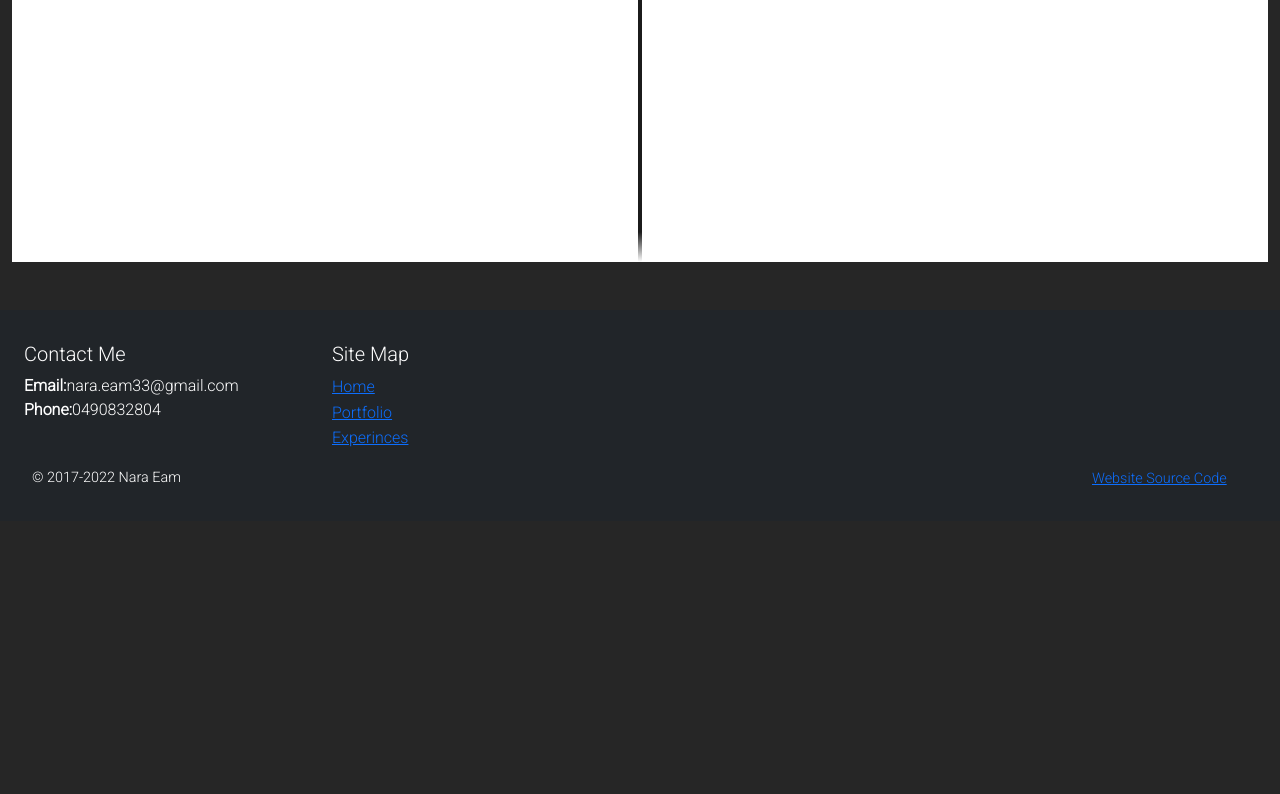
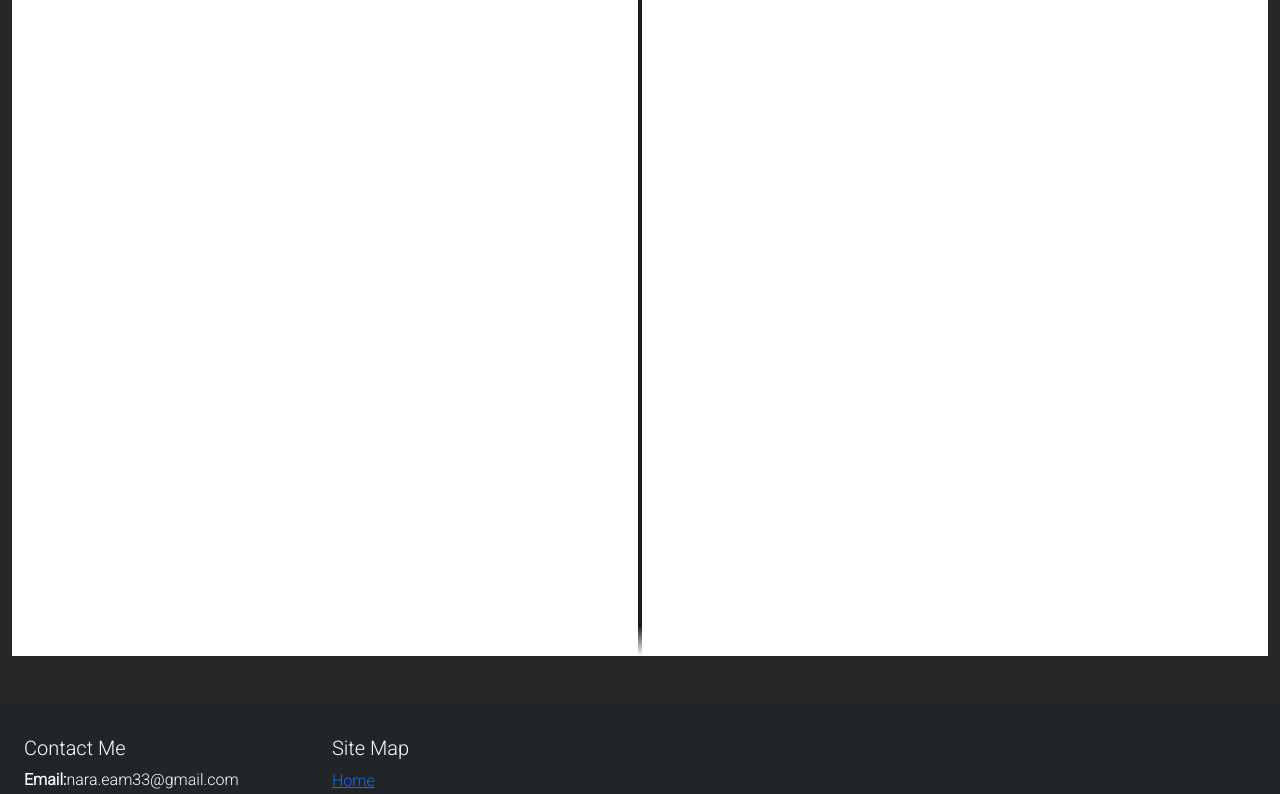
Before and after one commit to Sameam/sameam.github.io, a React (Create React App) app: page / in a window 1280 px wide. Shown: the part 4176-4970 px from the top of the page. Before the commit the page ends 4697 px from the top, so only its background shows below. Built offline with nearby package versions, Linux system fonts and the light colour scheme; a web font is replaced by a local one.

Commit message:
update Skill in timeline

```diff
--- a/src/timeline.js
+++ b/src/timeline.js
@@ -62,11 +62,12 @@ const timelineData = [
   {
     "title":"Machine Learning & AI Engineer",
     "subtitle":"Work in telecommunication company",
-    "description":`As an ML/AI Engineer at Norwood System since August 2022,
-                  I have transformed data science prototypes into fully functional AI models, boosting user engagement by 25% on iOS and Android platforms.
-                  I engineered and deployed robust ML systems with Docker and Kubernetes, increasing deployment speed by 20% and scalability by 35%.
-                  Implementing various ML algorithms with Python and TensorFlow, I enhanced real_time data processing accuracy and efficiency. Additionally,
-                  I streamlined AI model deployment processes, ensuring consistent performance across platforms, and improved prediction accuracy by over 30% through rigorous statistical analysis and model optimization.`,
+    "description":`As an ML/AI Engineer at Norwood Systems,
+                  I architect and implement comprehensive AI solutions spanning conversational agents, speech synthesis, and microservices infrastructure.
+                  My work centers on developing LLM-powered conversational agents using LangChain and RAG architecture for contextually-aware responses, while leading Text-to-Speech (TTS) and streaming technology projects that contribute to innovative digital products.
+                  I utilize machine learning algorithms and PyTorch to achieve 30% improvements in both data processing accuracy and system responsiveness through robust microservices architecture. On the technical infrastructure side,
+                  I develop high-performance C++ API interfaces using STL containers and smart pointer management for seamless external system integration, and deploy containerized AI microservices across AWS EKS and Azure AKS environments, achieving 20% faster deployment speeds and 35% improved scalability.
+                  Additionally, I mentor interns on AI service deployment and mobile application integration, enabling the creation of AI-agent chat systems that replicate real-time phone call interactions.`,
     "date":"16 August 2022"
   }
 ]
```
